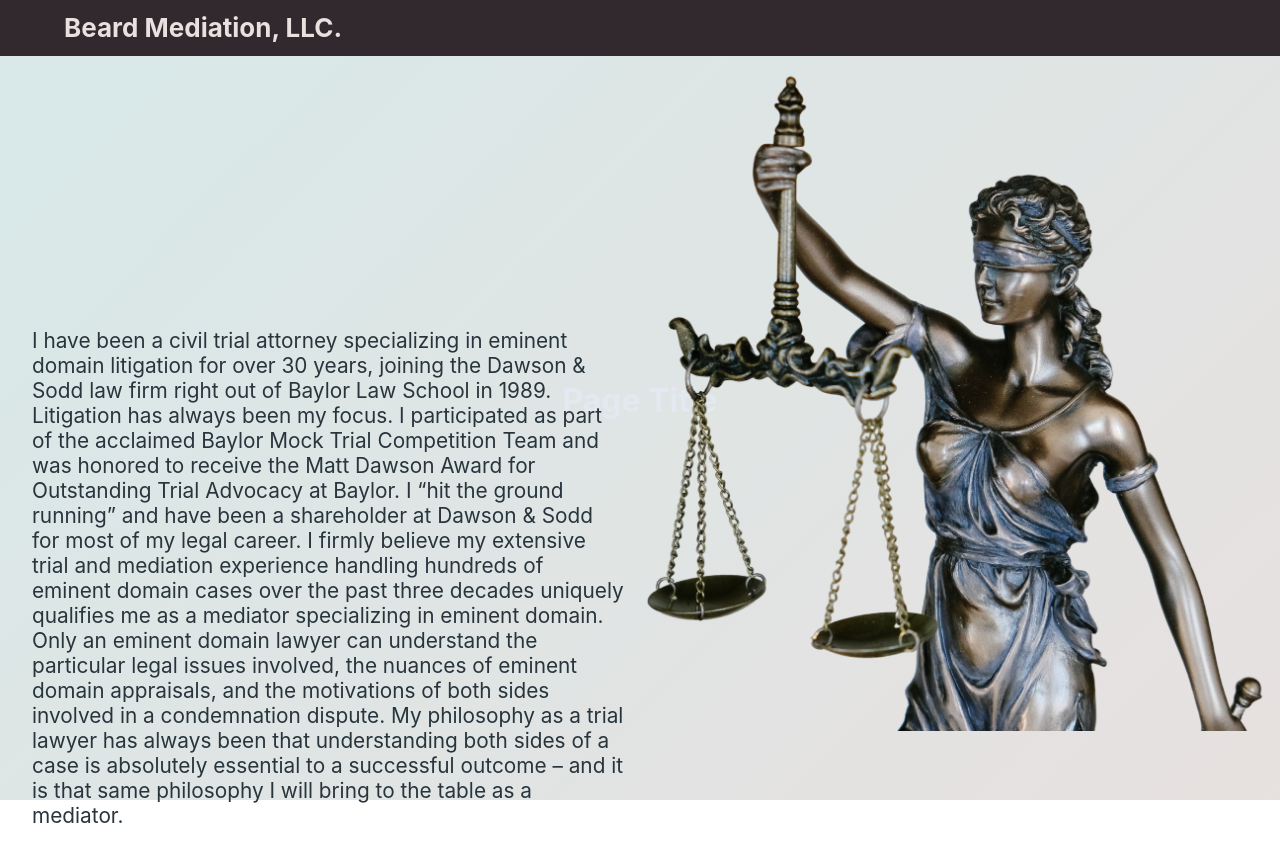
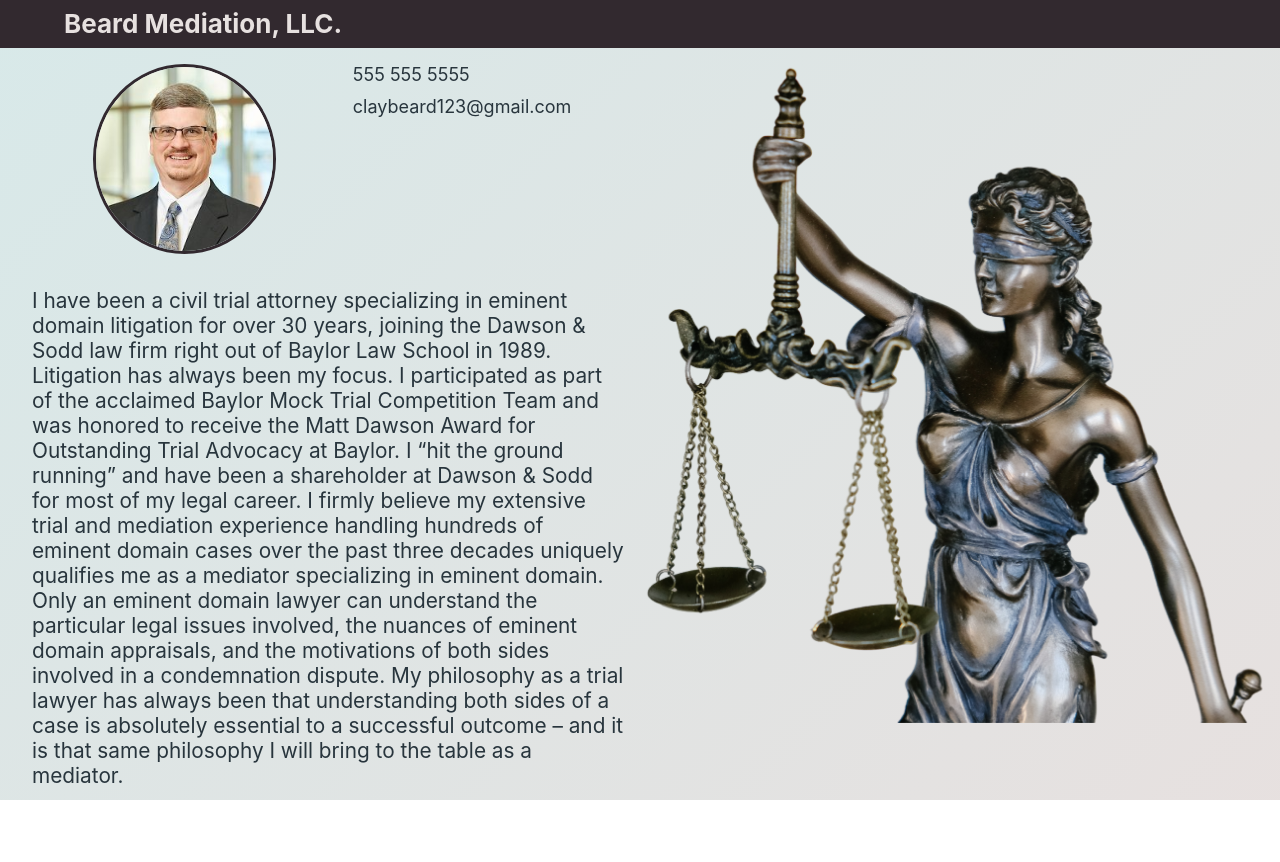
Before and after one commit to h-elliot/beard-mediations, a React (Create React App) app: page / in a window 1280 px wide. Shown: the top 862 px of the page. After the commit the page ends 800 px from the top, so only its background shows below. Built offline with nearby package versions, Linux system fonts and the light colour scheme.

Commit message:
align card + text

```diff
--- a/src/App.css
+++ b/src/App.css
@@ -49,3 +49,9 @@ color: #326771
 .App-link:hover {
   color: #32292F;
 }
+
+ul {
+  list-style-type: none;
+  margin: 0;
+  padding: 0
+}
--- a/src/App.js
+++ b/src/App.js
@@ -3,7 +3,6 @@ import Navbar from './components/Navbar';
 import PageContent from './components/PageContent';
 import Footer from './components/Footer';
 import HeroImg from './components/HeroImg';
-import Sidebar from './components/Sidebar';
 import useSticky from './hooks/useSticky';
 
 function App() {
@@ -16,12 +15,14 @@ function App() {
 					height: sticky ? `${stickyRef.current?.clientHeight}px` : '0px',
 				}}
 			/>
-			<HeroImg />
 			<main className='Main-container'>
-				{/* <Sidebar /> */}
-				<PageContent />
+				<div className='Hero-Img'>
+					<HeroImg />
+				</div>
+				<div className='Page-Content'>
+					<PageContent />
+				</div>
 			</main>{' '}
-			{/* <Sidebar /> */}
 			<Footer />
 		</div>
 	);
--- /dev/null
+++ b/src/components/Card.css
@@ -0,0 +1,30 @@
+.Page-card {
+	flex-basis: 25vh;
+	max-height: 25vh;
+	margin: 1vh;
+	margin-right: 0;
+
+	display: flex;
+	flex-flow: row nowrap;
+	justify-content: space-evenly;
+
+}
+
+.Profile-image {
+	max-height: 23vh;
+	width: auto;
+	border-radius: 50%;
+	border: 3px solid #32292F;
+
+}
+.Profile-contact ul {
+	height: 23vh;
+	padding: none;
+}
+
+.Profile-contact li {
+	max-height: 4vh;
+	font-size: large;
+	list-style-type: none;
+	text-align: left;
+}
--- a/src/components/Sidebar.js
+++ b/src/components/Card.js
@@ -1,14 +1,18 @@
 import React from 'react';
-import './Sidebar.css';
+import './Card.css';
 
 export default function Navbar() {
 	return (
-		<aside className='Page-sidebar'>
+		<div className='Page-card'>
 			<img
 				className='Profile-image'
 				src={require('../images/Clay-Beard-1.jpg')}
 				alt='Clay Beard Profile'
 			/>
-		</aside>
+			<ul className='Profile-contact'>
+				<li>555 555 5555</li>
+				<li>claybeard123@gmail.com</li>
+			</ul>
+		</div>
 	);
 }
--- a/src/components/HeroImg.css
+++ b/src/components/HeroImg.css
@@ -7,18 +7,6 @@
 	background-repeat: no-repeat;
 	background-size: cover;
 
-	position:absolute;
+	position: absolute;
 	right: 0%;
 }
-
-.Hero-img-text {
-	color: rgb(226, 233, 241);
-	margin: 0;
-	/* padding: 1vh; */
-	height: auto;
-	text-align: center;
-	position: absolute;
-	top: 50%;
-	left: 50%;
-	transform: translate(-50%, -50%);
-}
--- a/src/components/HeroImg.js
+++ b/src/components/HeroImg.js
@@ -4,7 +4,7 @@ import './HeroImg.css';
 export default function HeroImg() {
 	return (
 		<div className='App-hero-img'>
-			<h1 className='Hero-img-text'>Page Title</h1>
+			{/* <h1 className='Hero-img-text'>Page Title</h1> */}
 			<img
 				src={require('../images/scalesofjustice_trnsp.png')}
 				alt='Landscape with a river, mountains, and stars.'
--- a/src/components/PageContent.css
+++ b/src/components/PageContent.css
@@ -2,7 +2,7 @@
 
 .Page-content-all {
 	flex-basis: auto;
-	position: absolute;
+	/* position: absolute; */
 	/* height: 85vh; */
 	width: 50%;
 	left: 0;
--- a/src/components/PageContent.js
+++ b/src/components/PageContent.js
@@ -1,10 +1,11 @@
 import React from 'react';
 import './PageContent.css';
-import HeroImg from './HeroImg';
+import Card from './Card.js';
 
 export default function PageContent() {
 	return (
 		<main className='Page-content-all'>
+			<Card />
 			<article className='Page-content-article'>
 				<p className='Page-content-text'>
 					I have been a civil trial attorney specializing in eminent domain
--- a/src/components/Sidebar.css
+++ /dev/null
@@ -1,9 +0,0 @@
-.Page-sidebar {
-	flex-basis: 15vh;
-	margin: 1vh;
-	margin-right: 0;
-}
-
-.Sidebar-menu {
-	padding: 1vh;
-}
```
